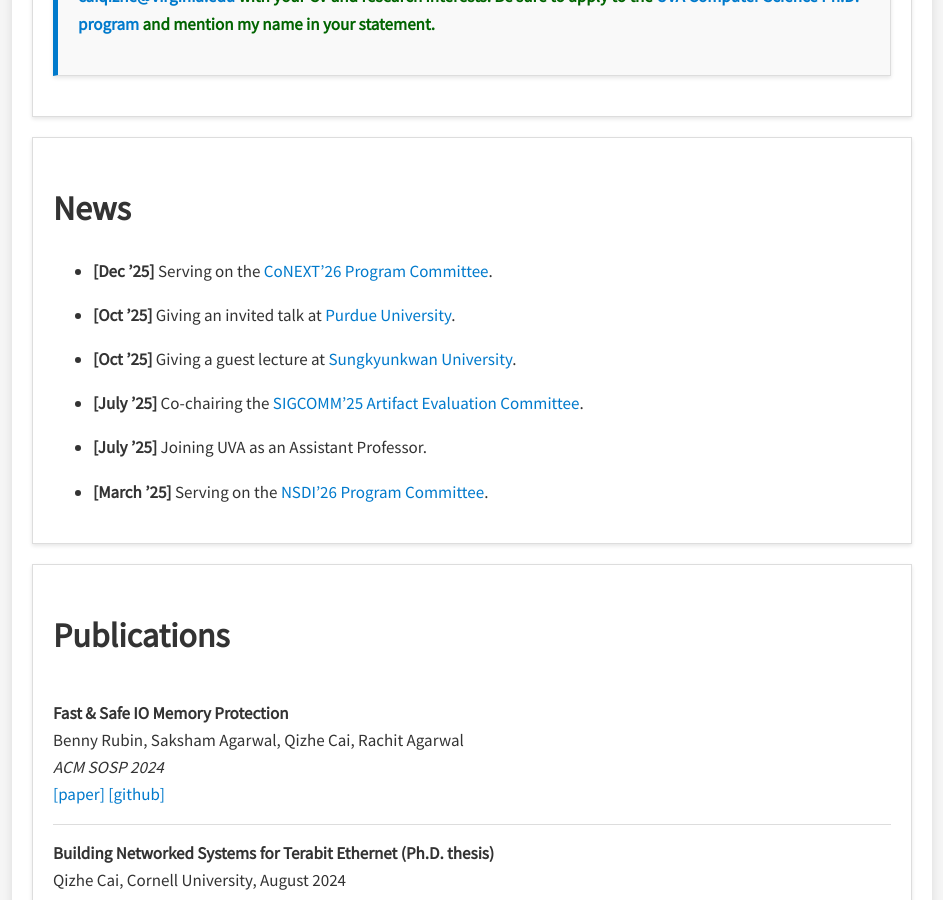
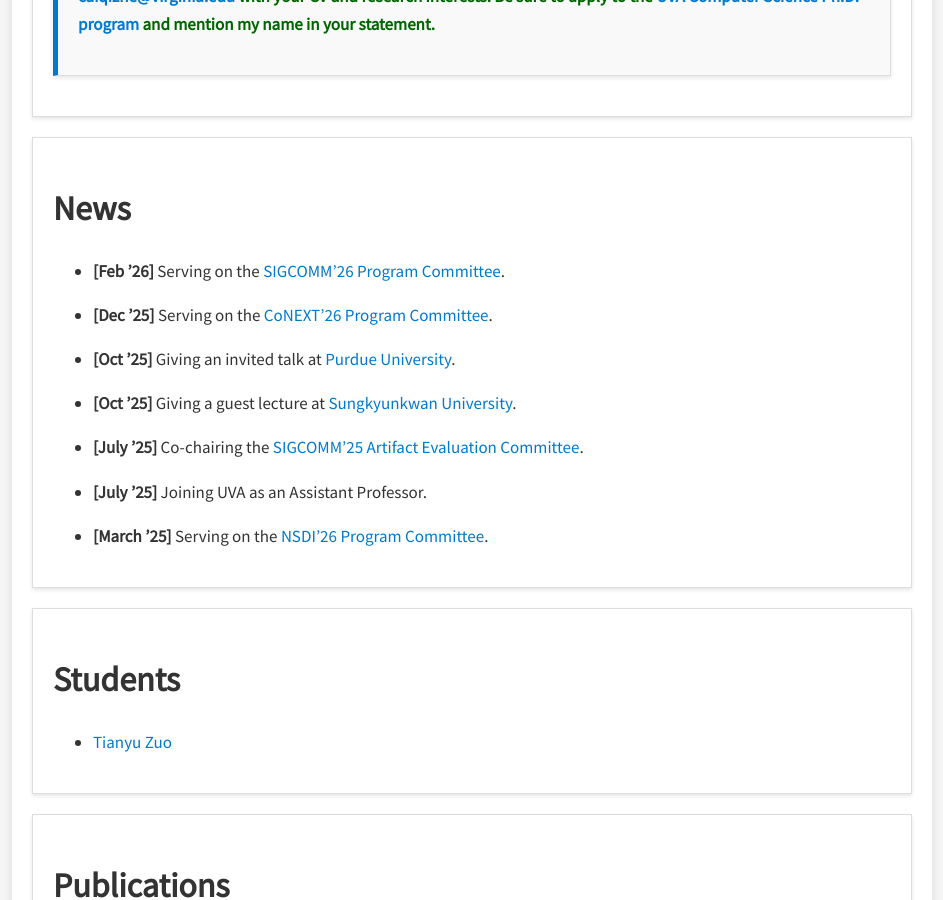
Before and after one commit to qizhe/qizhe.github.io, a Jekyll site: the page built from index.md, in a window 1280 px wide and 900 px high, scrolled down 539 px. Shown: the whole window, without its empty margins (288-1231 px from the left). Built offline with Jekyll 4.4.1, drawn with Linux system fonts in a browser that asks for light colours.

Commit message:
Update the site

```diff
--- a/index.md
+++ b/index.md
@@ -17,6 +17,7 @@
 <div class="box">
   <h1 id="news">News</h1>
   <ul>
+    <li><p><strong>[Feb ’26]</strong> Serving on the <a href="https://conferences.sigcomm.org/sigcomm/2026/#!/home">SIGCOMM’26 Program Committee</a>.</p></li>
     <li><p><strong>[Dec ’25]</strong> Serving on the <a href="https://conferences.sigcomm.org/co-next/2026/#!/home">CoNEXT’26 Program Committee</a>.</p></li>
    <li><p><strong>[Oct ’25]</strong> Giving an invited talk at <a href="https://gitlab.com/purnet-lab/purnet-lab.gitlab.io/-/wikis/Weekly-Seminar">Purdue University</a>.</p></li>
     <li><p><strong>[Oct ’25]</strong> Giving a guest lecture at <a href="https://www.skku.edu/eng/index.do">Sungkyunkwan University</a>.</p></li>
@@ -25,6 +26,15 @@
     <li><p><strong>[March ’25]</strong> Serving on the <a href="https://www.usenix.org/conference/nsdi26#venue">NSDI’26 Program Committee</a>.</p></li>
   </ul>
 </div>
+<div class="box">
+  <h1 id="students">Students</h1>
+  <ul>
+    <li><p> <a href="https://www.cs.virginia.edu/~ktq4vj/">Tianyu Zuo</a></p></li>
+  </ul>
+
+</div>
+
+
 
 <div class="box">
   <h1 id="publications">Publications</h1>
@@ -114,6 +124,7 @@
 
   <h3>Program Committee Member</h3>
   <ul>
+    <li><a href="https://conferences.sigcomm.org/sigcomm/2026/#!/home">SIGCOMM 2026</a></li>
     <li><a href="https://conferences.sigcomm.org/co-next/2026/#!/home">CONEXT 2026</a></li>
     <li><a href="https://www.usenix.org/conference/nsdi26#venue">NSDI 2026</a></li>
     <li><a href="https://conferences.sigcomm.org/sigcomm/2025/">SIGCOMM 2025 (AEC Co-Chair)</a></li>
```
